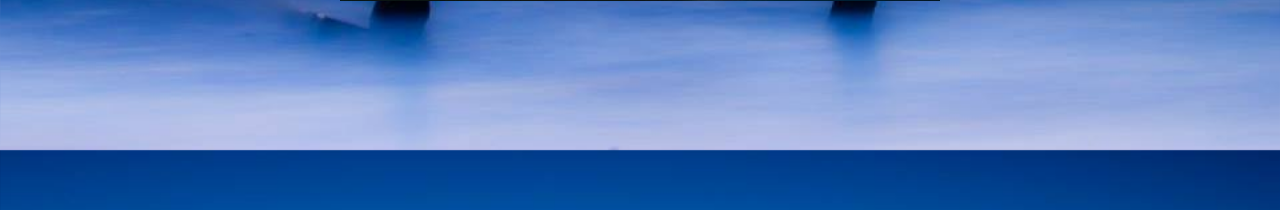
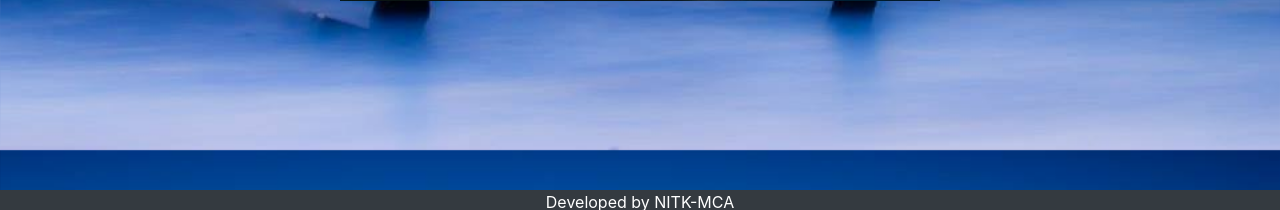
Before and after one commit to nitkliveproj/studentCouncilWebsite, a Django app: page / in a window 1280 px wide. Shown: the part 590-800 px from the top of the page. Run offline with Django 3.2, Linux system fonts and the light colour scheme; some libraries are stand-ins or nearby versions; some web fonts are replaced.

Commit message:
Added footer in home.html

```diff
--- a/src/templates/main_website/home.html
+++ b/src/templates/main_website/home.html
@@ -14,7 +14,7 @@
 	</head>
 
 	<body style="background-image: url({% static 'main_website/beach.jpg'%});background-size: cover;">
-		<div class="container text-center rounded">
+		<div class="container text-center">
 		<h4 >
   		<a href="#" class="typewrite" style="text-decoration: none;"
   		data-period="500" data-type='[ "Welcome...", "This is the","NITK Student Council’s Website"]'>
@@ -22,6 +22,8 @@
   		</a>
 		</h4>
 		</div>
+
+
 		<div class="container-fluid">
 		<nav class="navbar navbar-expand-xl bg-dark navbar-dark rounded sticky-top">
   		<a class="navbar-brand" href="{% url 'home' %}">
@@ -153,6 +155,11 @@
 				</div>
 			</div>
 		</div>
+		<br>
+		<footer class="container-fluid bg-dark text-center fixed-bottom" style="height: 20px" >
+			<p class="text-white">Developed by NITK-MCA</p>
+  		</footer>
+
 		<script src="https://ajax.googleapis.com/ajax/libs/jquery/3.3.1/jquery.min.js"></script>
 		<script src="https://cdnjs.cloudflare.com/ajax/libs/popper.js/1.14.0/umd/popper.min.js"></script>
 		<script src="https://maxcdn.bootstrapcdn.com/bootstrap/4.1.0/js/bootstrap.min.js"></script>
```
